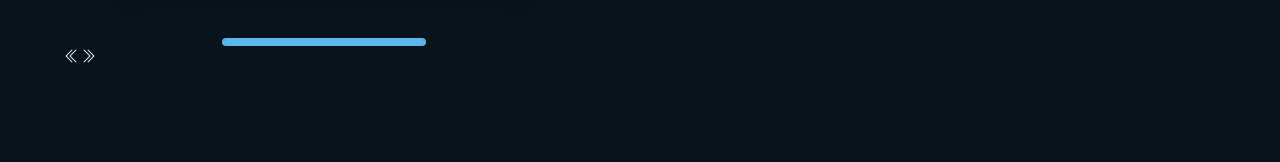
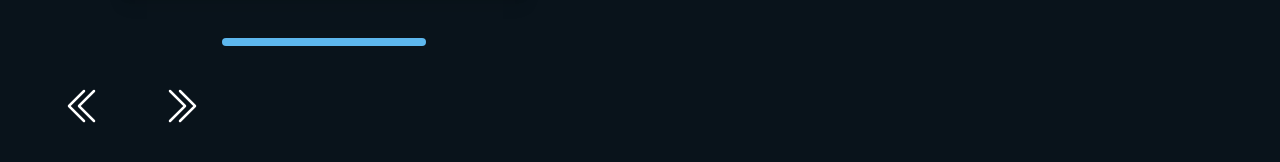
Before and after one commit to Feelcover/3D_Project, a Next.js app: page / in a window 1280 px wide. Shown: the part 572-734 px from the top of the page. Built offline with nearby package versions, Linux system fonts and the light colour scheme.

Commit message:
стили для кнопок переключения

```diff
--- a/src/components/screens/home/carousel/CarouselItem.tsx
+++ b/src/components/screens/home/carousel/CarouselItem.tsx
@@ -20,7 +20,7 @@ const CarouselItem: FC<{ item: ICarouselItem }> = ({ item }) => {
       {isActive && (
         <div
           className={cn(
-            "w-1/2 mx-auto mt-10 bg-[#5DB7EE] h-2 rounded transition-all duration-300 ease-in-out",
+            "w-1/2 mx-auto mt-10 bg-aqua h-2 rounded transition-all duration-300 ease-in-out",
             isActive ? "w-1/2" : "w-0"
           )}
         ></div>
--- a/src/components/screens/home/carousel/Navigation.tsx
+++ b/src/components/screens/home/carousel/Navigation.tsx
@@ -5,14 +5,18 @@ import { BsChevronDoubleRight, BsChevronDoubleLeft } from "react-icons/bs";
 const Navigation: FC = () => {
   const { nextSlide, prevSlide } = useActions();
   return (
-    <div>
-      <button onClick={() => prevSlide()}>
-      <BsChevronDoubleLeft />
-
+    <div className="mt-10 w-1/2 flex items-center">
+      <button
+        onClick={() => prevSlide()}
+        className="mr-14 transition-colors duration-300 hover:text-aqua"
+      >
+        <BsChevronDoubleLeft size={40} />
       </button>
-      <button onClick={() => nextSlide()}>
-        <BsChevronDoubleRight />
-
+      <button
+        onClick={() => nextSlide()}
+        className="transition-colors duration-300 hover:text-aqua"
+      >
+        <BsChevronDoubleRight size={40} />
       </button>
     </div>
   );
--- a/tailwind.config.js
+++ b/tailwind.config.js
@@ -2,7 +2,11 @@
 module.exports = {
   content: ["./src/**/*.{js,ts,jsx,tsx,mdx}"],
   theme: {
-    extend: {},
+    extend: {
+      colors:{
+        'aqua' : "#5DB7EE"
+      }
+    },
   },
   plugins: [],
 }
```
